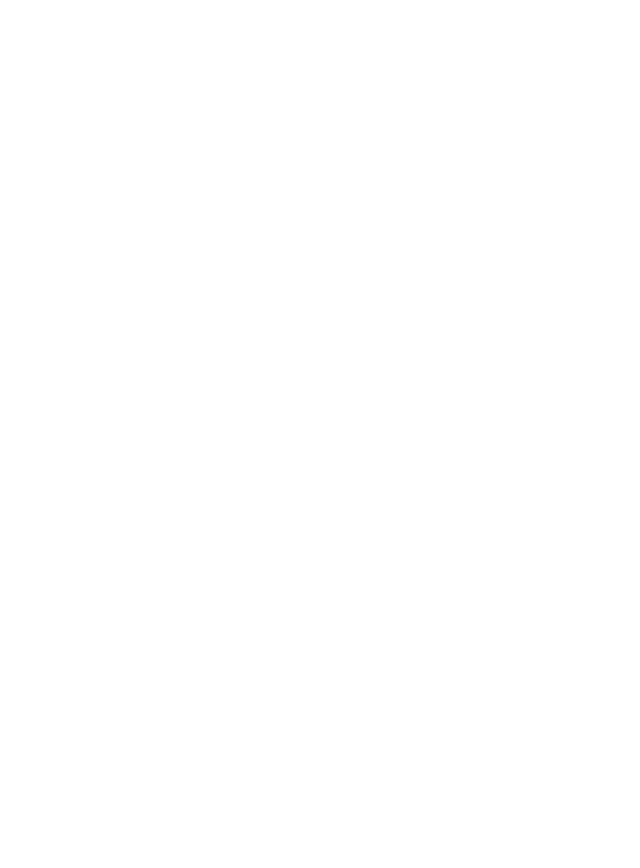
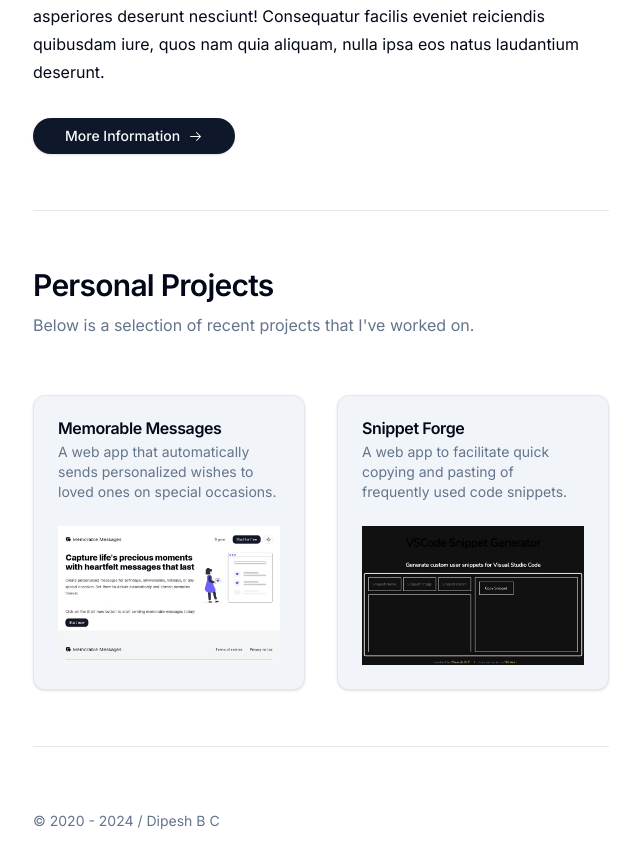
Before and after one commit to bcdipesh/www, a Next.js app: page / in a window 1280 px wide. Shown: the part 326-1194 px from the top of the page, without its empty margins (319-959 px from the left). Before the commit the page ends 800 px from the top, so only its background shows below. Built offline with nearby package versions, Linux system fonts and the light colour scheme.

Commit message:
Create home page

```diff
--- a/app/globals.css
+++ b/app/globals.css
@@ -23,12 +23,7 @@
         --border: 214.3 31.8% 91.4%;
         --input: 214.3 31.8% 91.4%;
         --ring: 222.2 84% 4.9%;
-      --radius: 0.5rem;
-      --chart-1: 12 76% 61%;
-      --chart-2: 173 58% 39%;
-      --chart-3: 197 37% 24%;
-      --chart-4: 43 74% 66%;
-      --chart-5: 27 87% 67%;
+        --radius: 1rem;
     }
 
     .dark {
@@ -50,12 +45,7 @@
         --destructive-foreground: 210 40% 98%;
         --border: 217.2 32.6% 17.5%;
         --input: 217.2 32.6% 17.5%;
-      --ring: 212.7 26.8% 83.9%;
-      --chart-1: 220 70% 50%;
-      --chart-2: 160 60% 45%;
-      --chart-3: 30 80% 55%;
-      --chart-4: 280 65% 60%;
-      --chart-5: 340 75% 55%;
+        --ring: 212.7 26.8% 83.9;
     }
 }
 
--- a/app/layout.tsx
+++ b/app/layout.tsx
@@ -1,6 +1,7 @@
 import type { Metadata } from "next";
 import { Inter } from "next/font/google";
 
+import MainFooter from "@/components/main-footer";
 import MainHeader from "@/components/main-header";
 import { ThemeProvider } from "@/components/theme-provider";
 import "./globals.css";
@@ -29,17 +30,20 @@
   children: React.ReactNode;
 }>) {
   return (
-    <html lang="en">
-      <body className={inter.className}>
+    <html lang="en" suppressHydrationWarning>
+      <body
+        className={`${inter.className} flex min-h-dvh flex-col antialiased`}
+      >
         <ThemeProvider
           attribute="class"
           defaultTheme="system"
           enableSystem
           disableTransitionOnChange
         >
-          <div className="max-w-2xl lg:max-w-xl mx-auto">
+          <div className="max-w-2xl lg:max-w-xl mx-auto flex flex-col min-h-dvh px-4 md:px-0 ">
             <MainHeader />
-            {children}
+            <main className="flex-1">{children}</main>
+            <MainFooter />
           </div>
         </ThemeProvider>
       </body>
--- a/app/page.tsx
+++ b/app/page.tsx
@@ -1,3 +1,35 @@
+import { ArrowRightIcon } from "@radix-ui/react-icons";
+import Link from "next/link";
+
+import PersonalProjects from "@/components/personal-projects";
+import { Button } from "@/components/ui/button";
+
 export default function HomePage() {
-  return "Home";
+  return (
+    <>
+      <section className="pb-14 border-b mb-14">
+        <h1 className="scroll-m-20 text-4xl font-extrabold tracking-tight lg:text-5xl">
+          Ciao, I&apos;m Dipesh.
+        </h1>
+        <p className="text-xl mt-2 text-muted-foreground">
+          A software engineer from the US based in Falls Church.
+        </p>
+        <p className="leading-7 [&:not(:first-child)]:mt-6">
+          Lorem ipsum, dolor sit amet consectetur adipisicing elit. Et iusto
+          deleniti quam labore amet voluptates quae! Hic assumenda ut obcaecati
+          dolor, asperiores deserunt nesciunt! Consequatur facilis eveniet
+          reiciendis quibusdam iure, quos nam quia aliquam, nulla ipsa eos natus
+          laudantium deserunt.
+        </p>
+
+        <Button className="mt-8 px-8 rounded-full group" asChild>
+          <Link href="/info">
+            More Information{" "}
+            <ArrowRightIcon className="ml-2  group-hover:translate-x-2 transition-transform" />
+          </Link>
+        </Button>
+      </section>
+      <PersonalProjects />
+    </>
+  );
 }
--- /dev/null
+++ b/components/main-footer.tsx
@@ -0,0 +1,11 @@
+export default function MainFooter() {
+  const now = new Date();
+
+  return (
+    <footer>
+      <p className="text-sm text-muted-foreground py-16 border-t">
+        &copy; 2020 - {now.getFullYear()} / Dipesh B C
+      </p>
+    </footer>
+  );
+}
--- a/components/main-header.tsx
+++ b/components/main-header.tsx
@@ -4,11 +4,11 @@
 
 export default function MainHeader() {
   return (
-    <header className="pt-8 md:pt-16 pb-16 px-4 md:px-0 flex justify-between items-center">
+    <header className="pt-8 md:pt-16 pb-16 flex justify-between items-center">
       <Link href="/">dbc</Link>
 
       <nav className="flex gap-4 items-center">
-        <Link href="/information">Information</Link>
+        <Link href="/info">Information</Link>
         <Link href="/contact">Contact</Link>
         <ModeToggle />
       </nav>
--- /dev/null
+++ b/components/personal-projects.tsx
@@ -0,0 +1,69 @@
+import Image from "next/image";
+import Link from "next/link";
+
+import {
+  Card,
+  CardContent,
+  CardDescription,
+  CardHeader,
+  CardTitle,
+} from "@/components/ui/card";
+
+const projects: {
+  href: string;
+  title: string;
+  description: string;
+  image: string;
+}[] = [
+  {
+    title: "Memorable Messages",
+    href: "https://github.com/bcdipesh/memorable-messages",
+    description:
+      "A web app that automatically sends personalized wishes to loved ones on special occasions.",
+    image: "/memorable_messages.png",
+  },
+  {
+    title: "Snippet Forge",
+    href: "https://github.com/bcdipesh/snippet-forge",
+    description:
+      "A web app to facilitate quick copying and pasting of frequently used code snippets.",
+    image: "/snippet-forge.png",
+  },
+];
+
+export default function PersonalProjects() {
+  return (
+    <section className="pb-14">
+      <h2 className="scroll-m-20 text-3xl font-semibold tracking-tight first:mt-0">
+        Personal Projects
+      </h2>
+      <p className="leading-7 mt-2 text-muted-foreground">
+        Below is a selection of recent projects that I&apos;ve worked on.
+      </p>
+
+      <div className="grid md:grid-cols-2 gap-8 mt-14">
+        {projects.map((project, index) => (
+          <Link href={project.href} key={index}>
+            <Card className="bg-secondary">
+              <CardHeader>
+                <CardTitle>{project.title}</CardTitle>
+                <CardDescription className="">
+                  {project.description}
+                </CardDescription>
+              </CardHeader>
+
+              <CardContent>
+                <Image
+                  width={800}
+                  height={400}
+                  src={project.image}
+                  alt={project.title}
+                />
+              </CardContent>
+            </Card>
+          </Link>
+        ))}
+      </div>
+    </section>
+  );
+}
--- /dev/null
+++ b/components/ui/card.tsx
@@ -0,0 +1,76 @@
+import * as React from "react"
+
+import { cn } from "@/lib/utils"
+
+const Card = React.forwardRef<
+  HTMLDivElement,
+  React.HTMLAttributes<HTMLDivElement>
+>(({ className, ...props }, ref) => (
+  <div
+    ref={ref}
+    className={cn(
+      "rounded-xl border bg-card text-card-foreground shadow",
+      className
+    )}
+    {...props}
+  />
+))
+Card.displayName = "Card"
+
+const CardHeader = React.forwardRef<
+  HTMLDivElement,
+  React.HTMLAttributes<HTMLDivElement>
+>(({ className, ...props }, ref) => (
+  <div
+    ref={ref}
+    className={cn("flex flex-col space-y-1.5 p-6", className)}
+    {...props}
+  />
+))
+CardHeader.displayName = "CardHeader"
+
+const CardTitle = React.forwardRef<
+  HTMLParagraphElement,
+  React.HTMLAttributes<HTMLHeadingElement>
+>(({ className, ...props }, ref) => (
+  <h3
+    ref={ref}
+    className={cn("font-semibold leading-none tracking-tight", className)}
+    {...props}
+  />
+))
+CardTitle.displayName = "CardTitle"
+
+const CardDescription = React.forwardRef<
+  HTMLParagraphElement,
+  React.HTMLAttributes<HTMLParagraphElement>
+>(({ className, ...props }, ref) => (
+  <p
+    ref={ref}
+    className={cn("text-sm text-muted-foreground", className)}
+    {...props}
+  />
+))
+CardDescription.displayName = "CardDescription"
+
+const CardContent = React.forwardRef<
+  HTMLDivElement,
+  React.HTMLAttributes<HTMLDivElement>
+>(({ className, ...props }, ref) => (
+  <div ref={ref} className={cn("p-6 pt-0", className)} {...props} />
+))
+CardContent.displayName = "CardContent"
+
+const CardFooter = React.forwardRef<
+  HTMLDivElement,
+  React.HTMLAttributes<HTMLDivElement>
+>(({ className, ...props }, ref) => (
+  <div
+    ref={ref}
+    className={cn("flex items-center p-6 pt-0", className)}
+    {...props}
+  />
+))
+CardFooter.displayName = "CardFooter"
+
+export { Card, CardHeader, CardFooter, CardTitle, CardDescription, CardContent }
```
Also changed, not shown: public/memorable_messages.png (added), public/snippet-forge.png (added). Lines whose indentation alone changed are shown as unchanged.
